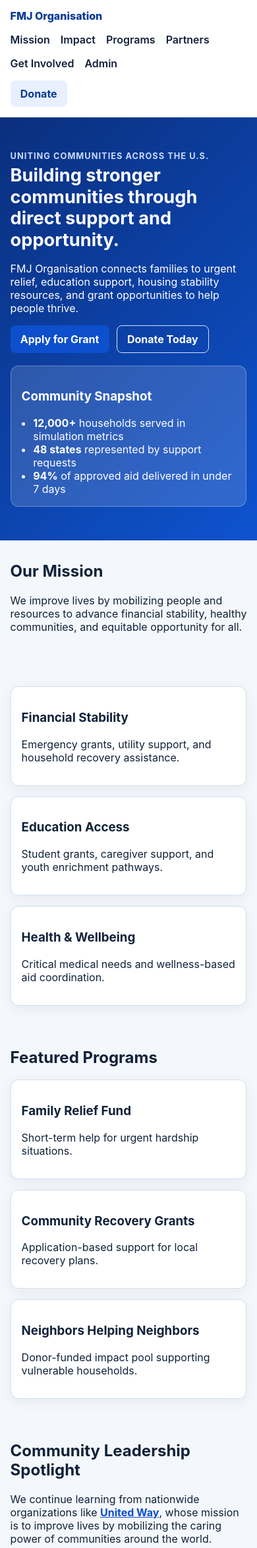
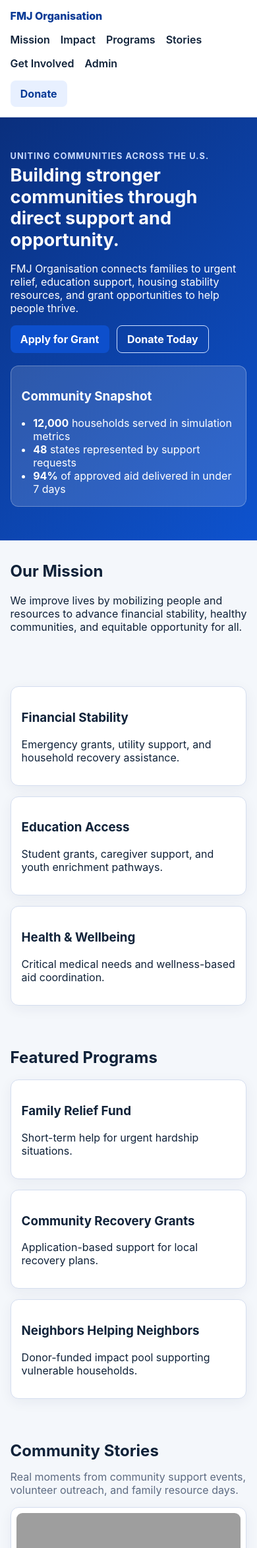
Before and after one commit to 007femijethro/simplegrant, a Flask app: page / in a window 390 px wide. Shown: the top 2346 px of the page at 66% size. Run offline with Flask 3, Linux system fonts and the light colour scheme; some libraries are stand-ins or nearby versions; grey boxes are pictures that could not be loaded.

Commit message:
Refresh homepage visuals with story gallery and animations

```diff
--- a/app/static/css/styles.css
+++ b/app/static/css/styles.css
@@ -23,7 +23,12 @@ body.modal-open { overflow: hidden; }
 .topnav a { color: var(--text); text-decoration: none; font-weight: 600; }
 .topnav a:hover { color: var(--primary); }
 
-.hero { background: linear-gradient(135deg, #0a2f7d, #0e53cf); color: white; padding: 3.2rem 0; }
+.hero {
+  background: linear-gradient(135deg, #0a2f7d, #0e53cf);
+  color: white;
+  padding: 3.2rem 0;
+  transition: background 700ms ease;
+}
 .hero-grid { display: grid; grid-template-columns: 1.2fr 0.8fr; gap: 1.2rem; align-items: center; }
 .hero h1 { font-size: clamp(1.7rem, 2.8vw, 3rem); line-height: 1.2; margin: 0.4rem 0 0.8rem; }
 .eyebrow { letter-spacing: 0.08em; font-weight: 700; font-size: 0.8rem; color: #c9dbff; margin: 0; }
@@ -33,37 +38,63 @@ body.modal-open { overflow: hidden; }
 
 .section { padding: 2rem 0; }
 .section h2 { margin-top: 0; }
+.section-lead { color: var(--muted); margin-top: -0.3rem; }
 .cards-3 { display: grid; grid-template-columns: repeat(auto-fit, minmax(220px, 1fr)); gap: 1rem; }
 .card { background: var(--surface); border: 1px solid var(--border); border-radius: 12px; padding: 1rem; box-shadow: 0 5px 20px rgba(10, 30, 80, 0.06); }
 
-.spotlight {
-  display: grid;
-  grid-template-columns: 1.2fr 0.8fr;
-  gap: 1rem;
-  align-items: stretch;
+.story-gallery {
+  position: relative;
+  min-height: 420px;
 }
 
-.spotlight-copy a {
-  color: var(--primary);
-  font-weight: 700;
+.story-card {
+  margin: 0;
+  position: absolute;
+  inset: 0;
+  opacity: 0;
+  transform: scale(0.98);
+  transition: opacity 450ms ease, transform 450ms ease;
+  padding: 0.5rem;
 }
 
-.spotlight-image {
-  margin: 0;
-  display: grid;
-  gap: 0.75rem;
-  align-content: center;
+.story-card.active {
+  opacity: 1;
+  transform: scale(1);
 }
 
-.spotlight-image img {
-  max-width: 100%;
-  height: auto;
-  object-fit: contain;
+.story-card img {
+  width: 100%;
+  height: 320px;
+  object-fit: cover;
+  border-radius: 9px;
 }
 
-.spotlight-image figcaption {
+.story-card figcaption {
   color: var(--muted);
-  font-size: 0.9rem;
+  padding: 0.65rem 0.2rem 0;
+  font-weight: 600;
+}
+
+.story-controls {
+  display: flex;
+  justify-content: center;
+  gap: 0.5rem;
+  margin-top: 0.9rem;
+}
+
+.story-dot {
+  width: 13px;
+  height: 13px;
+  border-radius: 99px;
+  border: 1px solid #9eb8ef;
+  background: #d8e6ff;
+  padding: 0;
+  cursor: pointer;
+}
+
+.story-dot.active {
+  background: var(--primary);
+  border-color: var(--primary-deep);
 }
 
 .stack { display: grid; gap: 0.75rem; }
@@ -146,6 +177,7 @@ input, select, textarea { border: 1px solid var(--border); padding: 0.6rem; }
 
 @media (max-width: 900px) {
   .hero-grid { grid-template-columns: 1fr; }
-  .spotlight { grid-template-columns: 1fr; }
   .topbar-inner { flex-direction: column; align-items: flex-start; }
+  .story-gallery { min-height: 380px; }
+  .story-card img { height: 260px; }
 }
--- a/app/templates/index.html
+++ b/app/templates/index.html
@@ -14,7 +14,7 @@
         <a href="#mission">Mission</a>
         <a href="#impact">Impact</a>
         <a href="#programs">Programs</a>
-        <a href="#community-partners">Partners</a>
+        <a href="#community-stories">Stories</a>
         <a href="#get-involved">Get Involved</a>
         <a href="/admin">Admin</a>
       </nav>
@@ -36,9 +36,9 @@
       <div class="hero-card">
         <h3>Community Snapshot</h3>
         <ul>
-          <li><strong>12,000+</strong> households served in simulation metrics</li>
-          <li><strong>48 states</strong> represented by support requests</li>
-          <li><strong>94%</strong> of approved aid delivered in under 7 days</li>
+          <li><strong class="count-up" data-target="12000">0</strong> households served in simulation metrics</li>
+          <li><strong class="count-up" data-target="48">0</strong> states represented by support requests</li>
+          <li><strong class="count-up" data-target="94" data-suffix="%">0%</strong> of approved aid delivered in under 7 days</li>
         </ul>
       </div>
     </div>
@@ -65,23 +65,28 @@
       </div>
     </section>
 
-    <section id="community-partners" class="section spotlight">
-      <div class="spotlight-copy">
-        <h2>Community Leadership Spotlight</h2>
-        <p>
-          We continue learning from nationwide organizations like
-          <a href="https://www.unitedway.org/" target="_blank" rel="noopener noreferrer">United Way</a>,
-          whose mission is to improve lives by mobilizing the caring power of communities around the world.
-        </p>
-        <p>
-          United Way's focus on youth opportunity, healthy community, financial security, and community resilience
-          reflects the same values we apply in every grant cycle and local support program.
-        </p>
+    <section id="community-stories" class="section">
+      <h2>Community Stories</h2>
+      <p class="section-lead">Real moments from community support events, volunteer outreach, and family resource days.</p>
+      <div class="story-gallery">
+        <figure class="story-card card active" data-story="0">
+          <img src="https://images.unsplash.com/photo-1488521787991-ed7bbaae773c?auto=format&fit=crop&w=1200&q=80" alt="Volunteers handing out food boxes in a community event">
+          <figcaption>Volunteer day distribution with local partners.</figcaption>
+        </figure>
+        <figure class="story-card card" data-story="1">
+          <img src="https://images.unsplash.com/photo-1559027615-cd4628902d4a?auto=format&fit=crop&w=1200&q=80" alt="Mentor helping a student with school materials">
+          <figcaption>Education support and mentorship in action.</figcaption>
+        </figure>
+        <figure class="story-card card" data-story="2">
+          <img src="https://images.unsplash.com/photo-1573497019940-1c28c88b4f3e?auto=format&fit=crop&w=1200&q=80" alt="Community wellness clinic consultation">
+          <figcaption>Health and wellness outreach for families.</figcaption>
+        </figure>
       </div>
-      <figure class="spotlight-image card">
-        <img src="https://www.google.com/images/branding/googlelogo/1x/googlelogo_color_272x92dp.png" alt="Google logo">
-        <figcaption>Visual inspiration powered by Google imagery for a more engaging community portal.</figcaption>
-      </figure>
+      <div class="story-controls" role="tablist" aria-label="Community story selector">
+        <button class="story-dot active" type="button" data-story-target="0" aria-label="Show story 1"></button>
+        <button class="story-dot" type="button" data-story-target="1" aria-label="Show story 2"></button>
+        <button class="story-dot" type="button" data-story-target="2" aria-label="Show story 3"></button>
+      </div>
     </section>
 
     <section id="get-involved" class="section">
```
Also changed, not shown: app/static/js/app.js (+75 -0 lines).
